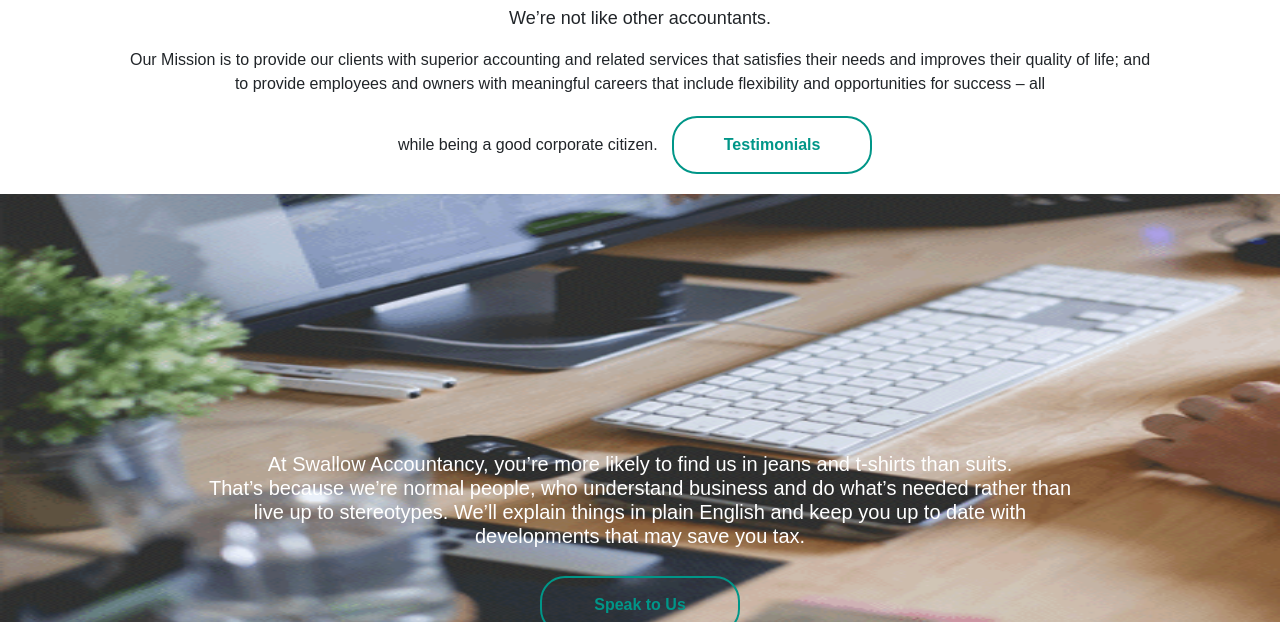
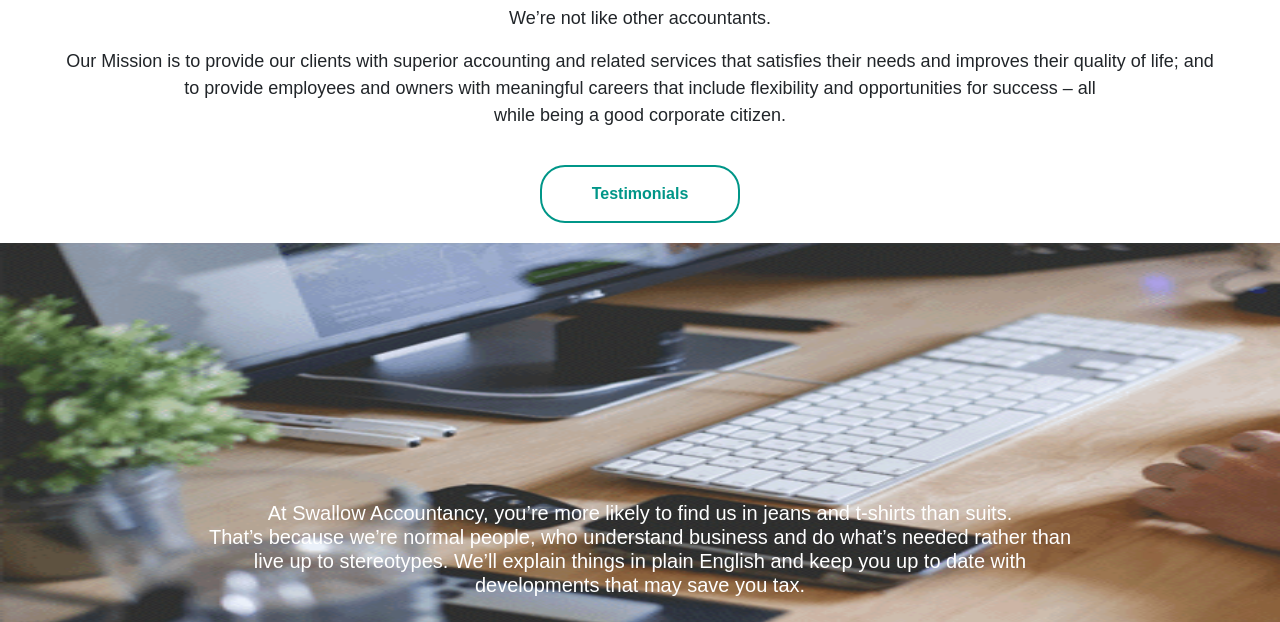
Before and after one commit to musaddikmoulavi/c.accountancy, a plain HTML site: page index.html in a window 1280 px wide. Shown: the part 691-1313 px from the top of the page. Drawn offline with nearby package versions, Linux system fonts and the light colour scheme.

Commit message:
Update index.html

```diff
--- a/index.html
+++ b/index.html
@@ -158,7 +158,7 @@
 	<div class="" style="text-align: center;">
 		<h1 style="font-weight: bold; margin-top: 40px;">Who are we?</h1>
 		<p>We’re not like other accountants.</p>
-				Our Mission is to provide our clients with superior accounting and related services that satisfies their needs and improves their quality of life; and <br> to provide employees and owners with meaningful careers that include flexibility and opportunities for success – all <br> while being a good corporate citizen.
+				<p>Our Mission is to provide our clients with superior accounting and related services that satisfies their needs and improves their quality of life; and <br> to provide employees and owners with meaningful careers that include flexibility and opportunities for success – all <br> while being a good corporate citizen.</p>
 
 					<button class="button"><a href="About Us/aboutus.html"><span
 								style="color: #009688;">Testimonials</span></a></button>
```
